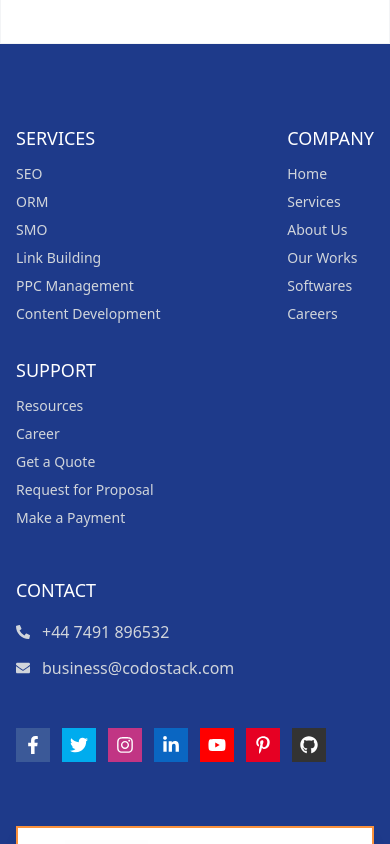
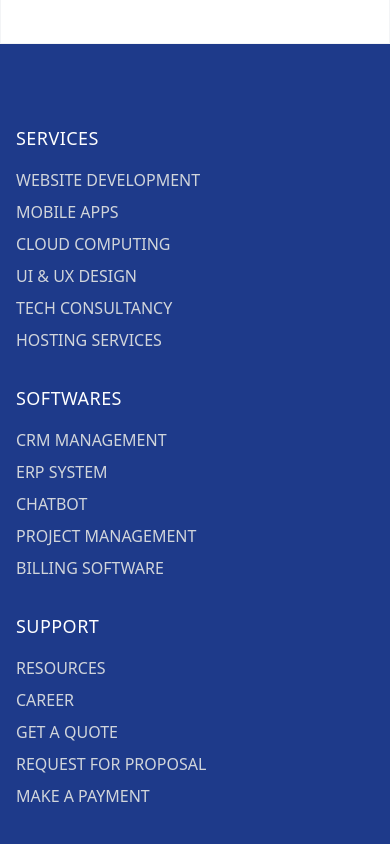
Before and after one commit to cloudqlobe/Technofrontend, a React (Create React App) app: page /careers in a window 390 px wide. Shown: the part 8880-9724 px from the top of the page. Built offline with nearby package versions, Linux system fonts and the light colour scheme.

Commit message:
responsive the home page

```diff
--- a/src/App.jsx
+++ b/src/App.jsx
@@ -1,6 +1,6 @@
 import { BrowserRouter as Router, Routes, Route } from "react-router-dom";
 import Navbar from "./components/Navbar";
-import HomePage from "./pages/home/page";
+import HomePage from "./pages/home/Page";
 import AboutPage from "./pages/about/AboutPage";
 import CareerPage from "./pages/careers/CareerPage";
 import MarketingPage from "./pages/service/Content_Marketing/MarketingPage";
@@ -14,12 +14,14 @@ import ERPPage from "./pages/softwares/ERP/ERPPage";
 import ProjectManagementPage from "./pages/softwares/Project Management/ProjectManagementPage";
 import BillingSoftwarePage from "./pages/softwares/Billing_Software/BillingSoftwarePage";
 import HRMPage from "./pages/softwares/HRM/HRMPage";
+import ScrollToTop from "./ScrollToTop";
 
 
 
 const App = () => {
   return (
     <Router>
+      <ScrollToTop />   {/* 👈 ADD HERE */}
       <Navbar />
       <Routes>
         <Route path="/" element={<HomePage />} />
--- /dev/null
+++ b/src/ScrollToTop.jsx
@@ -0,0 +1,18 @@
+import { useEffect } from "react";
+import { useLocation } from "react-router-dom";
+
+const ScrollToTop = () => {
+  const { pathname } = useLocation();
+
+  useEffect(() => {
+    window.scrollTo({
+      top: 0,
+      left: 0,
+      behavior: "smooth", // change to "auto" if you want instant
+    });
+  }, [pathname]);
+
+  return null;
+};
+
+export default ScrollToTop;
--- a/src/components/Card.jsx
+++ b/src/components/Card.jsx
@@ -3,49 +3,69 @@ import business from "../assets/Image/20286034_6179122.svg";
 
 export default function ResellerSection() {
   return (
-    <div className="bg-white text-black p-12 min-h-screen flex items-center">
+    <div className="bg-white text-black p-6 lg:p-12 min-h-screen flex flex-col lg:flex-row items-center">
+
       {/* Image on Left */}
-      <div className="w-1/2 h-full flex items-center justify-center mt-16">
+      <div className="w-full lg:w-1/2 h-full flex items-center justify-center mt-10 lg:mt-16">
         <img
           src={business}
           alt="Business Illustration"
-          className="w-[85%] h-[75%] object-contain ml-[-60px]"
+          className="
+            w-[90%] sm:w-[80%] lg:w-[85%]
+            h-auto lg:h-[75%]
+            object-contain
+            lg:ml-[-60px]
+          "
         />
       </div>
 
       {/* Right Section */}
-      <div className="w-[50%] flex flex-col h-full justify-center pl-6">
+      <div className="w-full lg:w-[50%] flex flex-col h-full justify-center px-4 lg:pl-6">
+
         {/* Main Heading */}
-        <h2 className="text-4xl font-semibold text-gray-700 mb-8 ml-6">
+        <h2 className="text-3xl sm:text-4xl font-semibold text-gray-700 mb-8 lg:ml-6 text-center lg:text-left">
           Become a Reseller & <span className="text-orange-500">Grow with Us!</span>
         </h2>
-        {/* Subheading */}
-        <p className="text-gray-600 text-lg max-w-2xl mt-2 mb-6">
-
-        </p>
 
         {/* Features Grid */}
-        <div className="grid grid-cols-2 gap-6 mb-8 w-full ml-[-43px]">
-          <div className="bg-blue-100 p-5 h-20 flex items-center border border-blue-400 shadow-md squared-md">
+        <div
+          className="
+            grid grid-cols-1 sm:grid-cols-2
+            gap-6 mb-8 w-full
+            lg:ml-[-43px]
+          "
+        >
+          <div className="bg-blue-100 p-5 h-20 flex items-center border border-blue-400 shadow-md">
             <FaHeadset className="text-blue-500 text-3xl mr-4" />
             <span className="text-lg font-semibold">24/7 Support</span>
           </div>
-          <div className="bg-green-100 p-5 h-20 flex items-center border border-green-400 shadow-md squared-md ">
+
+          <div className="bg-green-100 p-5 h-20 flex items-center border border-green-400 shadow-md">
             <FaUserTie className="text-green-500 text-3xl mr-4" />
             <span className="text-lg font-semibold">Dedicated Account Manager</span>
           </div>
-          <div className="bg-yellow-100 p-5 h-20 flex items-center border border-yellow-400 shadow-md squared-md ">
+
+          <div className="bg-yellow-100 p-5 h-20 flex items-center border border-yellow-400 shadow-md">
             <FaShieldAlt className="text-yellow-500 text-3xl mr-4" />
             <span className="text-lg font-semibold">Secure Transactions</span>
           </div>
-          <div className="bg-purple-100 p-5 h-20 flex items-center border border-purple-400 shadow-md squared-md ">
+
+          <div className="bg-purple-100 p-5 h-20 flex items-center border border-purple-400 shadow-md">
             <FaUsers className="text-purple-500 text-3xl mr-4" />
             <span className="text-lg font-semibold">Exclusive Partner Benefits</span>
           </div>
         </div>
 
-        {/* Reseller Section */}
-        <div className="bg-white p-10 border border-gray-400 text-center w-full shadow-lg rounded-md ml-[-43px]">
+        {/* Reseller Box */}
+        <div
+          className="
+            bg-white p-8 lg:p-10
+            border border-gray-400
+            text-center w-full
+            shadow-lg rounded-md
+            lg:ml-[-43px]
+          "
+        >
           <h3 className="text-2xl font-bold mb-4">Become a Reseller</h3>
           <p className="text-md mb-5 text-gray-700">
             Join our reseller program and start earning by offering our services to your clients.
--- a/src/components/Content.jsx
+++ b/src/components/Content.jsx
@@ -5,7 +5,7 @@ import image3 from "../assets/Image/12643942_5024145.svg";
 
 const ContentPage = () => {
   return (
-    <div className="min-h-screen w-full bg-white px-12 py-10 overflow-hidden">
+    <div className="min-h-screen w-full bg-white lg:px-12 py-10 overflow-hidden">
       <h1 className="text-4xl font-semibold text-center text-black mb-8 mt-[30px]">
         Innovative Technology <span className="text-blue-800">Solutions for Your Business</span>
       </h1>
--- a/src/components/Count.jsx
+++ b/src/components/Count.jsx
@@ -27,7 +27,7 @@ export default function StatsSection() {
       </div>
 
       {/* Center Video */}
-      <div className="absolute bottom-[10px] left-[150px] flex flex-col items-center">
+<div className="absolute bottom-[10px] left-[150px] flex flex-col items-center lg:hidden 2xl:flex">
         <video
           src={logoVideo}
           autoPlay
--- a/src/components/Dmodel.jsx
+++ b/src/components/Dmodel.jsx
@@ -1,5 +1,14 @@
 import React from "react";
-import { FaServer, FaMobileAlt, FaSearch, FaCreditCard, FaTags, FaSmile, FaUsers, FaHeadset } from "react-icons/fa";
+import {
+  FaServer,
+  FaMobileAlt,
+  FaSearch,
+  FaCreditCard,
+  FaTags,
+  FaSmile,
+  FaUsers,
+  FaHeadset,
+} from "react-icons/fa";
 import logo from "../assets/Image/11563094.jpg";
 
 const features = [
@@ -10,42 +19,83 @@ const features = [
   { icon: <FaTags />, title: "Affordable & Lowest Pricing" },
   { icon: <FaSmile />, title: "100% Satisfaction Guaranteed" },
   { icon: <FaUsers />, title: "Professional Team" },
-  { icon: <FaHeadset />, title: "1 Year Free Support" }
+  { icon: <FaHeadset />, title: "1 Year Free Support" },
 ];
 
 const Dmodel = () => {
   return (
-    <div className="bg-[#1E3A8A] text-white py-16 px-6 lg:px-32 flex flex-col items-center">
+    <div className="bg-[#1E3A8A] text-white py-16 px-4 sm:px-6 lg:px-32 flex flex-col items-center overflow-hidden">
+
+      {/* Top Section */}
       <div className="flex flex-col lg:flex-row items-center w-full gap-10">
+
         {/* Left Content */}
-        <div className="lg:w-1/2 text-center lg:text-left ml-[-45px]">
-          <p className="text-orange-400 uppercase text-5sm font-default mb-2">WHY CHOOSE US?</p>
-          <h1 className="text-3xl font-bold mb-4 leading-snug">
-            Why Choose <span className="text-orange-500">Codo Stack ?</span>
+        <div className="w-full lg:w-1/2 text-center lg:text-left lg:ml-[-45px]">
+          <p className="text-orange-400 uppercase text-sm font-default mb-2">
+            WHY CHOOSE US?
+          </p>
+
+          <h1 className="text-2xl sm:text-3xl font-bold mb-4 leading-snug">
+            Why Choose <span className="text-orange-500">Codo Stack?</span>
           </h1>
-          <p className="text-white mt-3 leading-relaxing text-lg text-justify mt-[30px]">
-          We are Codo Stack — India’s premier IT powerhouse, delivering comprehensive digital solutions tailored for the future. From robust cybersecurity to scalable hosting services, we manage every aspect of your digital infrastructure. With our all-in-one service model, you gain reliability, innovation, and a strategic edge — all from one trusted technology partner.
 
+          <p className="text-white mt-6 leading-relaxed text-base sm:text-lg text-justify">
+            We are Codo Stack — India’s premier IT powerhouse, delivering
+            comprehensive digital solutions tailored for the future. From robust
+            cybersecurity to scalable hosting services, we manage every aspect
+            of your digital infrastructure. With our all-in-one service model,
+            you gain reliability, innovation, and a strategic edge — all from one
+            trusted technology partner.
           </p>
         </div>
 
         {/* Right Image */}
-        <div className="lg:w-1/2 flex justify-center ml-22">
-          <img src={logo} alt="Illustration" className="w-[350px] lg:w-[500px] object-contain" />
+        <div className="w-full lg:w-1/2 flex justify-center">
+          <img
+            src={logo}
+            alt="Illustration"
+            className="w-[260px] sm:w-[320px] lg:w-[500px] object-contain"
+          />
         </div>
       </div>
 
-      {/* Features Section */}
-      <div className="w-[1350px] bg-[#2F4AA5] py-12 px-6 lg:px-[40px] rounded-lg shadow-lg mt-6 ml-[-10px]">
-        <div className="grid grid-cols-1 sm:grid-cols-2 md:grid-cols-4 gap-8 ">
-          {features.map((feature, index) => (
-            <div key={index} className="bg-[#1E3A8A] text-white flex flex-col items-center p-6 rounded-lg shadow-lg transition-transform transform hover:scale-105 hover:bg-[#2F4AA5]">
-              <div className="text-3xl mb-3 text-orange-400">{feature.icon}</div>
-              <p className="text-center text-lg font-semibold">{feature.title}</p>
-            </div>
-          ))}
+
+{/* Features Section */}
+{/* Features Section */}
+<div className="
+  w-full
+  xl:w-[1350px]
+  bg-[#2F4AA5]
+  py-12
+  px-6
+  xl:px-10
+  rounded-lg
+  shadow-lg
+  mt-10
+  mx-auto
+  xl:ml-[-50px]
+  overflow-hidden
+">
+  <div className="grid grid-cols-1 sm:grid-cols-2 md:grid-cols-3 xl:grid-cols-4 gap-8">
+    {features.map((feature, index) => (
+      <div
+        key={index}
+        className="bg-[#1E3A8A] text-white flex flex-col items-center p-6 rounded-lg shadow-lg transition-transform duration-300 hover:scale-105 hover:bg-[#2F4AA5]"
+      >
+        <div className="text-3xl mb-3 text-orange-400">
+          {feature.icon}
         </div>
+        <p className="text-center text-lg font-semibold">
+          {feature.title}
+        </p>
       </div>
+    ))}
+  </div>
+</div>
+
+
+
+
     </div>
   );
 };
--- a/src/components/Footer.jsx
+++ b/src/components/Footer.jsx
@@ -11,6 +11,7 @@ import {
 } from "react-icons/fa";
 import { MdOutlineArrowForward } from "react-icons/md";
 import logo from "../assets/Image/logo1.jpeg";
+import { Link } from "react-router-dom";
 
 export default function Footer() {
   return (
@@ -20,46 +21,119 @@ export default function Footer() {
         {/* Main Content */}
         <div className="flex flex-col lg:flex-row items-start justify-between mt-8 md:mt-16 gap-8 lg:gap-0">
           <div className="grid md:grid-cols-1 gap-8 md:gap-14 w-full lg:w-2/2">
-            <div className="
+
+            <div
+              className="
     flex flex-wrap justify-between
     gap-8 md:gap-12
     text-gray-300
-">
-              {/* Services Column */}
+    uppercase
+  "
+            >
+              {/* SERVICES */}
               <div>
-                <h3 className="text-lg md:text-xl font-default text-white mb-3 md:mb-0">SERVICES</h3>
-                <ul className="mt-3 md:mt-4 space-y-2 md:space-y-3 text-sm md:text-base">
-                  <li className="hover:text-white transition cursor-pointer">SEO</li>
-                  <li className="hover:text-white transition cursor-pointer">ORM</li>
-                  <li className="hover:text-white transition cursor-pointer">SMO</li>
-                  <li className="hover:text-white transition cursor-pointer">Link Building</li>
-                  <li className="hover:text-white transition cursor-pointer">PPC Management</li>
-                  <li className="hover:text-white transition cursor-pointer">Content Development</li>
+                <h3 className="text-lg md:text-xl text-white tracking-wide">
+                  SERVICES
+                </h3>
+                <ul className="mt-4 space-y-2">
+                  <li>
+                    <Link to="/services/web-development" className="hover:text-white transition">
+                      WEBSITE DEVELOPMENT
+                    </Link>
+                  </li>
+                  <li>
+                    <Link to="/services/mobile-apps" className="hover:text-white transition">
+                      MOBILE APPS
+                    </Link>
+                  </li>
+                  <li>
+                    <Link to="/services/cloudcomputing" className="hover:text-white transition">
+                      CLOUD COMPUTING
+                    </Link>
+                  </li>
+                  <li>
+                    <Link to="/services/design" className="hover:text-white transition">
+                      UI & UX DESIGN
+                    </Link>
+                  </li>
+                  <li>
+                    <Link to="/services/consultancy" className="hover:text-white transition">
+                      TECH CONSULTANCY
+                    </Link>
+                  </li>
+                  <li>
+                    <Link to="/services/hosting" className="hover:text-white transition">
+                      HOSTING SERVICES
+                    </Link>
+                  </li>
                 </ul>
               </div>
 
-              {/* Company Column */}
+              {/* SOFTWARES */}
               <div>
-                <h3 className="text-lg md:text-xl font-default text-white mb-3 md:mb-0">COMPANY</h3>
-                <ul className="mt-3 md:mt-4 space-y-2 md:space-y-3 text-sm md:text-base">
-                  <li className="hover:text-white transition cursor-pointer">Home</li>
-                  <li className="hover:text-white transition cursor-pointer">Services</li>
-                  <li className="hover:text-white transition cursor-pointer">About Us</li>
-                  <li className="hover:text-white transition cursor-pointer">Our Works</li>
-                  <li className="hover:text-white transition cursor-pointer">Softwares</li>
-                  <li className="hover:text-white transition cursor-pointer">Careers</li>
+                <h3 className="text-lg md:text-xl text-white tracking-wide">
+                  SOFTWARES
+                </h3>
+                <ul className="mt-4 space-y-2">
+                  <li>
+                    <Link to="/software/crm" className="hover:text-white transition">
+                      CRM MANAGEMENT
+                    </Link>
+                  </li>
+                  <li>
+                    <Link to="/software/erp" className="hover:text-white transition">
+                      ERP SYSTEM
+                    </Link>
+                  </li>
+                  <li>
+                    <Link to="/software/chatbot" className="hover:text-white transition">
+                      CHATBOT
+                    </Link>
+                  </li>
+                  <li>
+                    <Link to="/software/project-management" className="hover:text-white transition">
+                      PROJECT MANAGEMENT
+                    </Link>
+                  </li>
+                  <li>
+                    <Link to="/software/billing" className="hover:text-white transition">
+                      BILLING SOFTWARE
+                    </Link>
+                  </li>
                 </ul>
               </div>
 
-              {/* Support Column */}
+              {/* SUPPORT */}
               <div>
-                <h3 className="text-lg md:text-xl font-default text-white mb-3 md:mb-0">SUPPORT</h3>
-                <ul className="mt-3 md:mt-4 space-y-2 md:space-y-3 text-sm md:text-base">
-                  <li className="hover:text-white transition cursor-pointer">Resources</li>
-                  <li className="hover:text-white transition cursor-pointer">Career</li>
-                  <li className="hover:text-white transition cursor-pointer">Get a Quote</li>
-                  <li className="hover:text-white transition cursor-pointer">Request for Proposal</li>
-                  <li className="hover:text-white transition cursor-pointer">Make a Payment</li>
+                <h3 className="text-lg md:text-xl text-white tracking-wide">
+                  SUPPORT
+                </h3>
+                <ul className="mt-4 space-y-2">
+                  <li>
+                    <Link to="/" className="hover:text-white transition">
+                      RESOURCES
+                    </Link>
+                  </li>
+                  <li>
+                    <Link to="/careers" className="hover:text-white transition">
+                      CAREER
+                    </Link>
+                  </li>
+                  <li>
+                    <Link to="/" className="hover:text-white transition">
+                      GET A QUOTE
+                    </Link>
+                  </li>
+                  <li>
+                    <Link to="/" className="hover:text-white transition">
+                      REQUEST FOR PROPOSAL
+                    </Link>
+                  </li>
+                  <li>
+                    <Link to="/" className="hover:text-white transition">
+                      MAKE A PAYMENT
+                    </Link>
+                  </li>
                 </ul>
               </div>
             </div>
--- a/src/components/Navbar.jsx
+++ b/src/components/Navbar.jsx
@@ -157,13 +157,13 @@ const Navbar = () => {
             />
             <FiSearch className="absolute right-4 top-2.5 text-gray-500 text-xl cursor-pointer hover:text-orange-500" />
           </div>
-          <motion.button
-            whileHover={{ scale: 1.05 }}
-            whileTap={{ scale: 0.95 }}
+          <Link
+            to="/#contact"
             className="bg-orange-500 text-white px-5 py-2 rounded-md hover:bg-orange-600 uppercase"
           >
             Contact Us
-          </motion.button>
+          </Link>
+
         </div>
 
         {/* Mobile Menu Button */}
@@ -208,8 +208,7 @@ const Navbar = () => {
                     <Link
                       to={item.url}
                       key={index}
-                      className={`flex items-center gap-4 p-4 rounded-md transition-all hover:bg-gray-100 ${
-                        isActive(item.url) ? "bg-orange-100" : ""
+                      className={`flex items-center gap-4 p-4 rounded-md transition-all hover:bg-gray-100 ${isActive(item.url) ? "bg-orange-100" : ""
                         }`}
                     >
                       <div className="w-16 h-16 flex items-center justify-center border-2 border-gray-300 rounded-md">
@@ -263,8 +262,7 @@ const Navbar = () => {
                 {/* Services Dropdown */}
                 <li>
                   <div
-                    className={`px-4 py-3 font-semibold cursor-pointer hover:bg-gray-100 rounded-md flex items-center justify-between ${
-                      mobileDropdown === "services" || location.pathname.includes("/services") ? "text-orange-500" : "text-gray-800"
+                    className={`px-4 py-3 font-semibold cursor-pointer hover:bg-gray-100 rounded-md flex items-center justify-between ${mobileDropdown === "services" || location.pathname.includes("/services") ? "text-orange-500" : "text-gray-800"
                       }`}
                     onClick={() => toggleMobileDropdown("services")}
                   >
@@ -284,8 +282,7 @@ const Navbar = () => {
                             <Link
                               key={index}
                               to={item.url}
-                              className={`flex items-center gap-3 p-3 rounded-md transition-all hover:bg-gray-100 ${
-                                isActive(item.url) ? "bg-orange-100" : ""
+                              className={`flex items-center gap-3 p-3 rounded-md transition-all hover:bg-gray-100 ${isActive(item.url) ? "bg-orange-100" : ""
                                 }`}
                               onClick={closeMobileMenu}
                             >
@@ -316,8 +313,7 @@ const Navbar = () => {
                 {/* Softwares Dropdown */}
                 <li>
                   <div
-                    className={`px-4 py-3 font-semibold cursor-pointer hover:bg-gray-100 rounded-md flex items-center justify-between ${
-                      mobileDropdown === "softwares" || location.pathname.includes("/software") ? "text-orange-500" : "text-gray-800"
+                    className={`px-4 py-3 font-semibold cursor-pointer hover:bg-gray-100 rounded-md flex items-center justify-between ${mobileDropdown === "softwares" || location.pathname.includes("/software") ? "text-orange-500" : "text-gray-800"
                       }`}
                     onClick={() => toggleMobileDropdown("softwares")}
                   >
@@ -337,8 +333,7 @@ const Navbar = () => {
                             <Link
                               key={index}
                               to={item.url}
-                              className={`flex items-center gap-3 p-3 rounded-md transition-all hover:bg-gray-100 ${
-                                isActive(item.url) ? "bg-orange-100" : ""
+                              className={`flex items-center gap-3 p-3 rounded-md transition-all hover:bg-gray-100 ${isActive(item.url) ? "bg-orange-100" : ""
                                 }`}
                               onClick={closeMobileMenu}
                             >
@@ -368,13 +363,14 @@ const Navbar = () => {
               </ul>
 
               {/* Mobile Contact Button */}
-              <motion.button
-                whileTap={{ scale: 0.95 }}
-                className="w-full mt-6 bg-orange-500 text-white px-5 py-3 rounded-md hover:bg-orange-600 uppercase font-semibold"
+              <Link
+                to="/#contact"
                 onClick={closeMobileMenu}
+                className="block text-center bg-orange-500 text-white px-5 py-3 rounded-md uppercase font-semibold"
               >
                 Contact Us
-              </motion.button>
+              </Link>
+
 
               {/* Mobile Social Icons */}
               <div className="flex justify-center space-x-4 mt-6 pt-6 border-t border-gray-200">
--- a/src/pages/home/page.jsx
+++ b/src/pages/home/page.jsx
@@ -1,4 +1,4 @@
-import React, { useState, useEffect } from "react";
+import React, { useState, useEffect, useRef } from "react";
 import { motion } from "framer-motion";
 import { IoIosCloudDone } from "react-icons/io";
 import { FaCode, FaShieldAlt, FaDatabase, FaRobot, FaMobile } from "react-icons/fa";
@@ -9,6 +9,7 @@ import StatsSection from "../../components/Count";
 import ResellerSection from "../../components/Card";
 import Footer from "../../components/Footer";
 import Dmodel from "../../components/Dmodel";
+import { useLocation } from "react-router-dom";
 
 const techDetails = [
   { icon: <FaCode className="text-blue-500 text-[5rem]" />, name: "Web Development", description: "Building responsive and interactive websites using React, Vue, and Next.js." },
@@ -31,7 +32,18 @@ const techServices = [
 ];
 
 const HomePage = () => {
+  const contactRef = useRef(null);
   const [currentIndex, setCurrentIndex] = useState(0);
+
+  const location = useLocation();
+
+  useEffect(() => {
+    if (location.hash === "#contact") {
+      const el = document.getElementById("contact-section");
+      el?.scrollIntoView({ behavior: "smooth", block: "start" });
+    }
+  }, [location]);
+
 
   useEffect(() => {
     const interval = setInterval(() => {
@@ -59,7 +71,7 @@ const HomePage = () => {
             </motion.h1>
 
             <motion.p
-              className="text-sm text-gray-600 mt-5 max-w-xl mx-auto lg:mx-0"
+              className="text-sm text-gray-600 mt-5 text-justify max-w-xl mx-auto lg:mx-0"
               initial={{ opacity: 0, x: -20 }}
               animate={{ opacity: 1, x: 0 }}
               transition={{ duration: 1.2 }}
@@ -158,8 +170,10 @@ We at Codo Stack Solutions revolutionize the digital landscape by delivering pow
         </div>
       </div>
 
+      <div ref={contactRef} id="contact-section">
         <Model />
-      <Dmodel/>
+      </div>
+      <Dmodel />
       <ContentPage />
       <StatsSection />
       <ResellerSection />
```
Also changed, not shown: src/components/Model.jsx (+123 -25 lines). Lines whose indentation alone changed are shown as unchanged.
